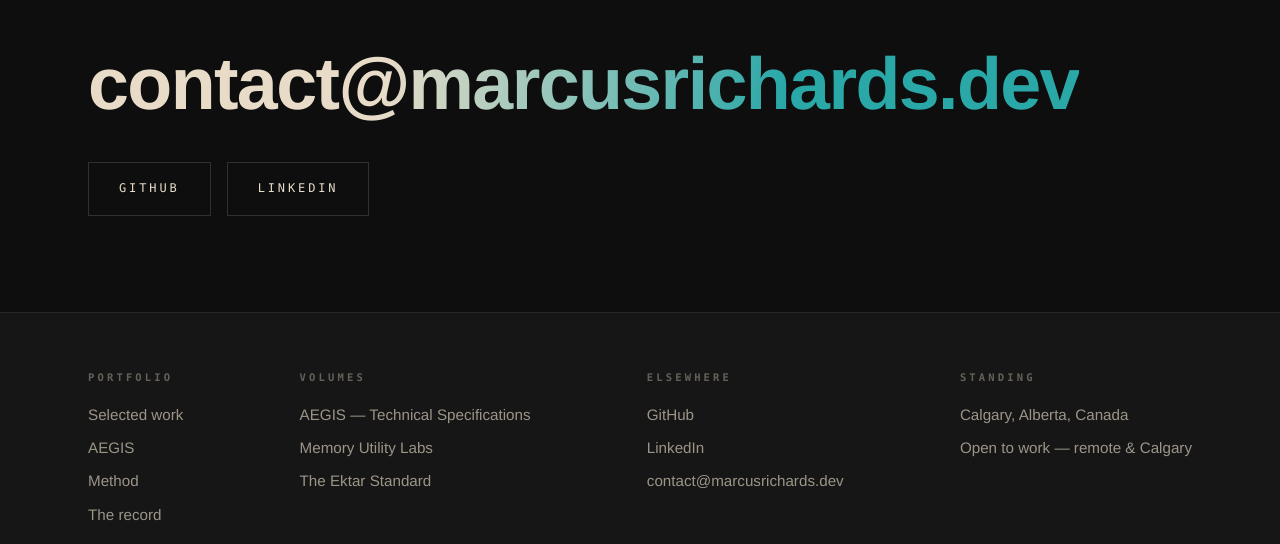
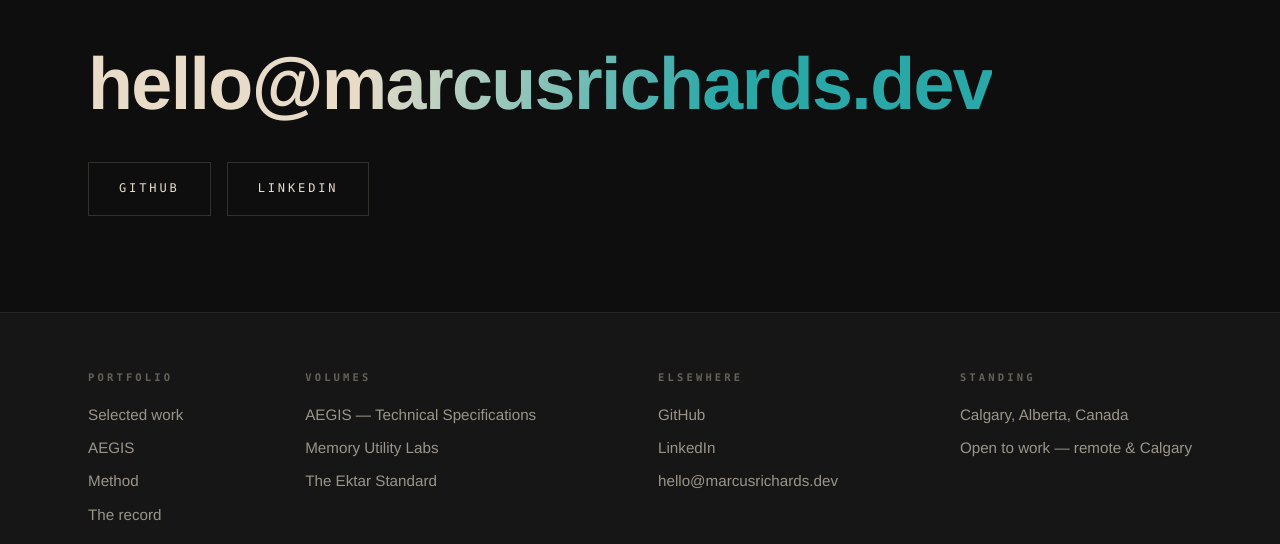
Before and after one commit to FetchDoge/site, a plain HTML site: page index.html in a window 1280 px wide. Shown: the part 9225-9769 px from the top of the page. Drawn offline with Linux system fonts and the light colour scheme.

Commit message:
Revert email and NVIDIA link edits; keep only GitHub link swaps
Restores hello@marcusrichards.dev on the contact links and the original NVIDIA NeMo Guardrails URL so this PR only updates GitHub links to the FetchDoge account.

```diff
--- a/index.html
+++ b/index.html
@@ -320,7 +320,7 @@
       <h2>Start with <em>a receipt.</em></h2>
       <p class="lede">For roles, collaborations, and serious inquiries about the work. Every message gets an answer; every claim in the reply carries its status.</p>
     </div>
-    <a class="contact-big reveal" href="mailto:contact@marcusrichards.dev">contact@marcusrichards.dev</a>
+    <a class="contact-big reveal" href="mailto:hello@marcusrichards.dev">hello@marcusrichards.dev</a>
     <div class="hero-ctas reveal" style="margin-top:40px">
       <a class="btn btn-ghost" href="https://github.com/FetchDoge">GitHub</a>
       <a class="btn btn-ghost" href="https://www.linkedin.com/in/marcus-richards-32075a422">LinkedIn</a>
@@ -348,7 +348,7 @@
         <h4>Elsewhere</h4>
         <a href="https://github.com/FetchDoge">GitHub</a>
         <a href="https://www.linkedin.com/in/marcus-richards-32075a422">LinkedIn</a>
-        <a href="mailto:contact@marcusrichards.dev">contact@marcusrichards.dev</a>
+        <a href="mailto:hello@marcusrichards.dev">hello@marcusrichards.dev</a>
       </div>
       <div class="f-col">
         <h4>Standing</h4>
```
Also changed, not shown: aegis.html (+1 -1 lines), catalyst-grant-2026.html (+1 -1 lines), ektar.html (+1 -1 lines), labs.html (+1 -1 lines), webdesign.html (+2 -2 lines).
